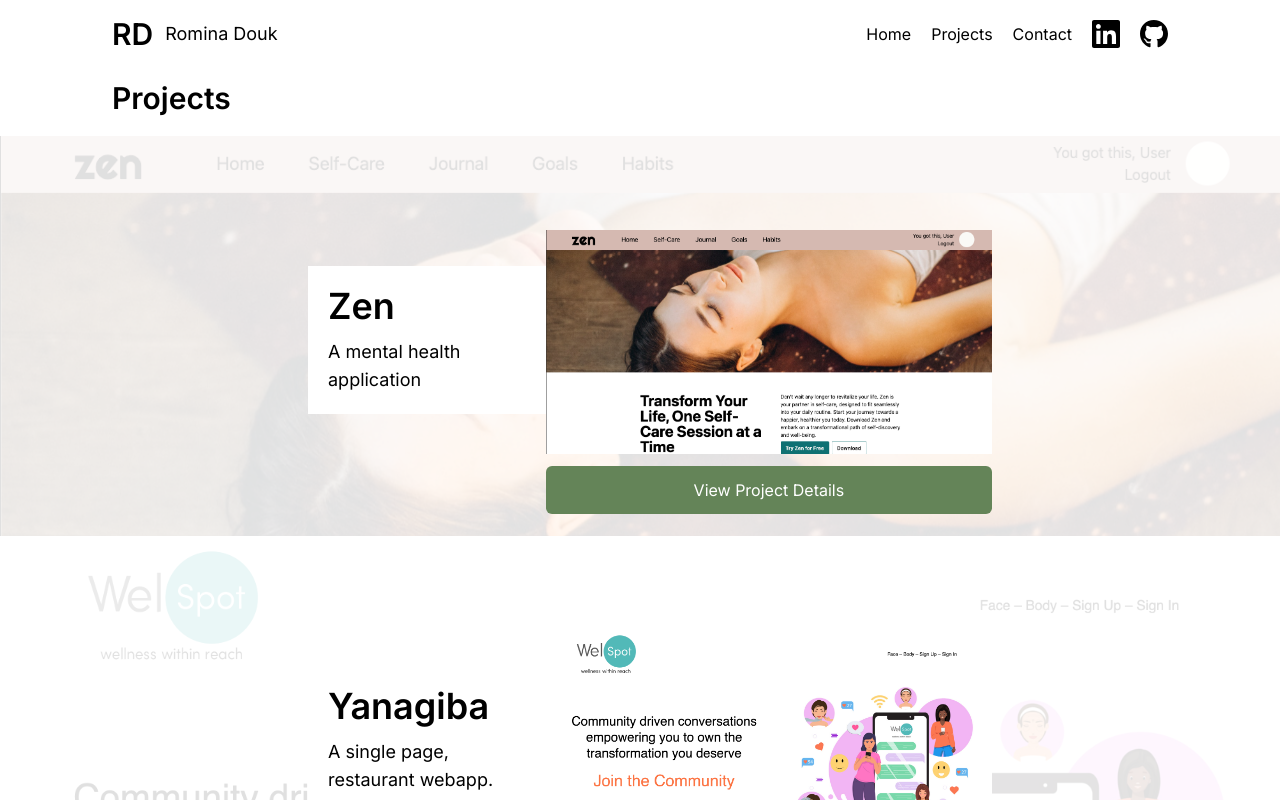
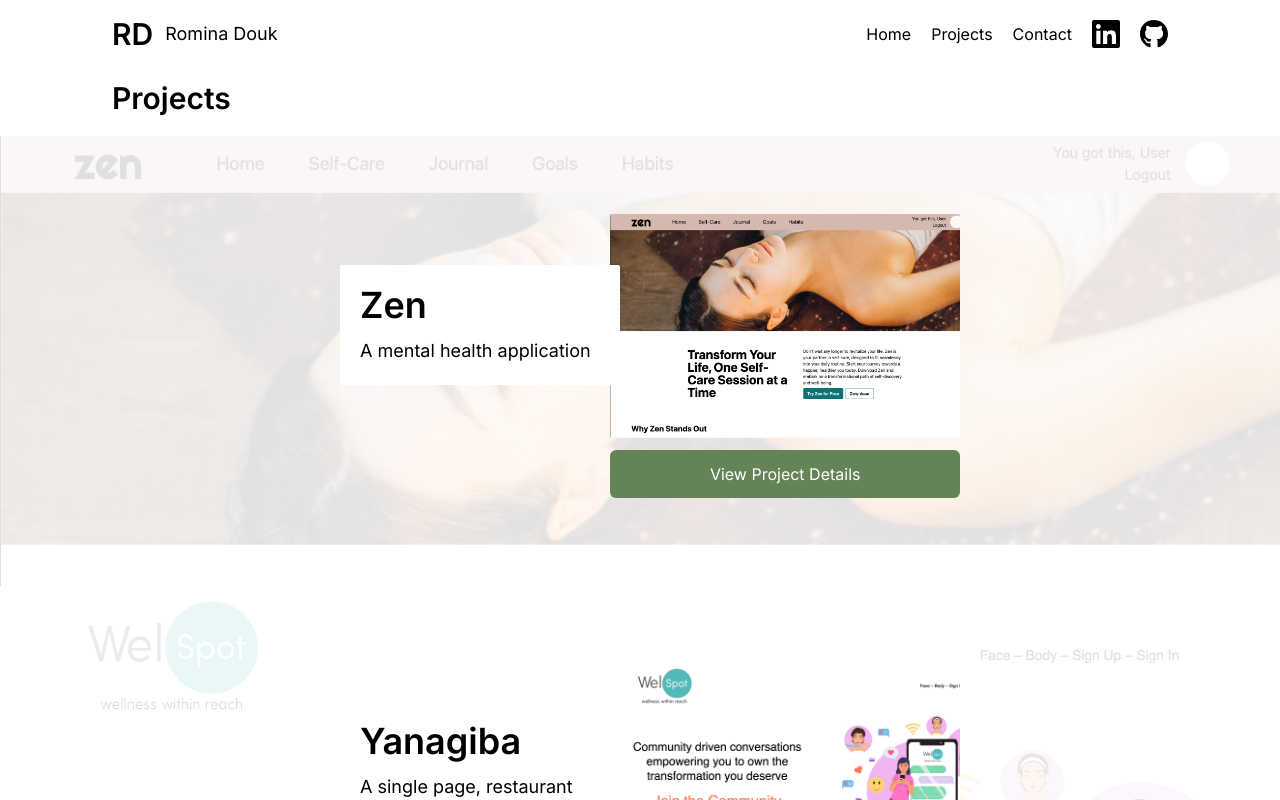
Before and after one commit to rominadouk/portfolio-redesign, a Next.js app: page /projects in a window 1280 px wide. Shown: the top 800 px of the page. Built offline with nearby package versions, Linux system fonts and the light colour scheme.

Commit message:
adjusted styling for the overall projects page

```diff
--- a/app/contact/page.tsx
+++ b/app/contact/page.tsx
@@ -24,7 +24,7 @@ const Contact = () => {
           <div id='contact-form-container'className=' self-center max-w-md md:max-w-lg lg:ml-28 lg:mx-0 lg:w-[27%] lg:mt-7 lg:min-w-[25%]'>
             <h2 className='mx-5 text-2xl font-semibold lg:mx-0'>Let's talk</h2>
             <p className='mx-5 mt-2 text-sm lg:mx-0'>Lorem, ipsum dolor sit amet consectetur adipisicing elit. Aspernatur exercitationem rerum sapiente rem soluta temporibus, reiciendis eveniet laborum similique ab! Recusandae obcaecati similique blanditiis cupiditate, incidunt id! Ut, dolore magni?</p>
-                <form className='flex flex-col mx-5 py-10 gap-7 lg:mx-0'>
+                <form className='flex flex-col mx-5 py-10 gap-7 lg:py-5 lg:mx-0'>
                 {/* Name Input */}
                 <div className='flex flex-col gap-2'>
                   <label htmlFor='name' >Name</label>
--- a/app/projects/page.tsx
+++ b/app/projects/page.tsx
@@ -34,16 +34,6 @@ const Projects = () => {
             image: jserviceImage
 
         },
-        // {
-        //     name: 'gameflix',
-        //     description: 'A game viewing application designed by a junior ux/ui designer',
-        //     image: ''
-        // },
-        // {
-        //     name: 'weekend packer',
-        //     description: 'a weather packer that displays the weather for the next few days to help for a last minute trip',
-        //     image: ''
-        // }
 ]
   return (
     <div className='pt-20'>
@@ -51,18 +41,20 @@ const Projects = () => {
     {/* Single Project Container w/ Image Background END*/}
     {projects.map((project) => {
         return (
-        <div key={project.name} className=' flex flex-col pt-8 pb-12 relative'>
+        <div key={project.name} className=' flex flex-col pt-8 pb-12 relative lg:h-[450px] lg:justify-center'>
+
             {/* Overlay Div */}
             <div className='absolute inset-0 z-0' style={{ backgroundImage: `url(${project.image.src})`, backgroundSize: 'cover', opacity: 0.12 }}></div>
-            <div className='z-10 md:flex md:mx-5 md:h-80 lg:mx-72'>
+
+            <div className='z-10 md:flex md:mx-5 md:h-80 lg:w-1/2 lg:self-center'>
                 {/* Project Description */}
-                <div className='bg-white p-5 mt-6 w-72 ml-5 z-40 relative md:w-full md:2/3 md:self-center md:mr-[-70px] lg:mr-0 lg:w-2/4'>
+                <div className='bg-white p-5 mt-6 w-72 ml-5 z-40 relative rounded-sm md:w-full md:2/3 md:self-center md:mr-[-70px] lg:mr-[-10px] lg:w-3/4 lg:mb-20'>
                     <h2 className='mb-3 text-xl font-semibold md:text-4xl'>{project.name}</h2>
                     <p className='text-sm md:text-lg'>{project.description}</p>
                 </div>
                 <div className=' flex flex-col mr-5 ml-11 md:w-full md:mt-10 md:mx-0 md:self-center'>
                     {/* Project Image Div */}
-                    <div className='border-black h-48 mt-[-35px]  md:h-56  md:mt-12' style={{ backgroundImage: `url(${project.image.src})`, backgroundSize: 'cover' }}>
+                    <div className='h-48 mt-[-35px] rounded-sm md:h-56 ' style={{ backgroundImage: `url(${project.image.src})`, backgroundSize: 'cover' }}>
                     </div>
                     <button className='mt-3 bg-button-color text-white py-3 px-8 rounded-md' onClick={()=> {
                         router.push(`/projects/${project.name.toLowerCase()}`)
```
